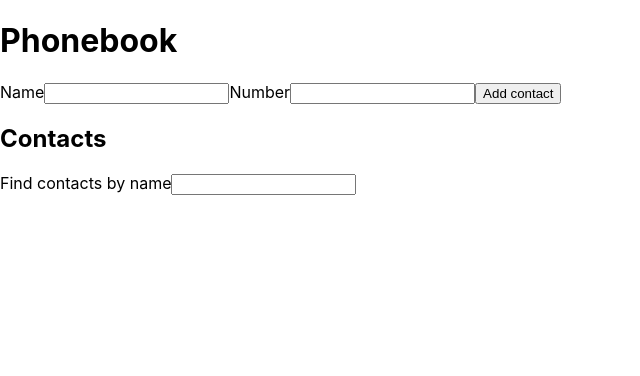
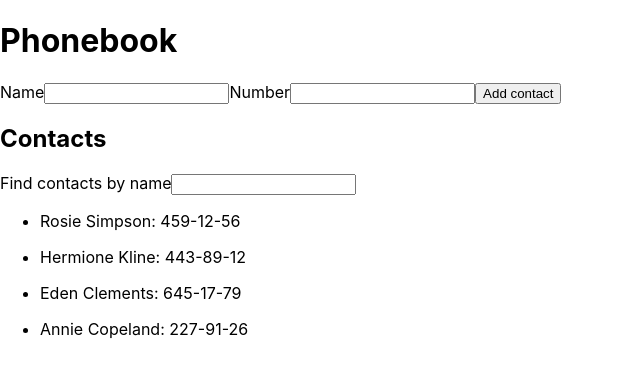
Before and after one commit to BohdanKushnerov/phonebook, a React (Create React App) app: page / in a window 1280 px wide. Shown: the top 376 px of the page, without its empty margins (0-640 px from the left). Built offline with nearby package versions, Linux system fonts and the light colour scheme.

Commit message:
Add component

```diff
--- a/src/components/App.jsx
+++ b/src/components/App.jsx
@@ -2,23 +2,23 @@
 import { nanoid } from 'nanoid';
 import ContactForm from './ContactForm';
 import { Filter } from './Filter/Filter';
-import { ContactList } from './ContactList/ContactList';
+import { ContactList } from './Contacts/ContactList';
 
 export class App extends Component {
+  state = {
+    contacts: [
+      { id: 'id-1', name: 'Rosie Simpson', number: '459-12-56' },
+      { id: 'id-2', name: 'Hermione Kline', number: '443-89-12' },
+      { id: 'id-3', name: 'Eden Clements', number: '645-17-79' },
+      { id: 'id-4', name: 'Annie Copeland', number: '227-91-26' },
+    ],
+    filter: '',
+  };
+
   // state = {
-  //   contacts: [
-  //     { id: 'id-1', name: 'Rosie Simpson', number: '459-12-56' },
-  //     { id: 'id-2', name: 'Hermione Kline', number: '443-89-12' },
-  //     { id: 'id-3', name: 'Eden Clements', number: '645-17-79' },
-  //     { id: 'id-4', name: 'Annie Copeland', number: '227-91-26' },
-  //   ],
+  //   contacts: [],
   //   filter: '',
   // };
-
-  state = {
-    contacts: [],
-    filter: '',
-  };
 
   addContact = obj => {
     this.setState(prevState => ({
--- /dev/null
+++ b/src/components/Contacts/Contact/Contact.jsx
@@ -0,0 +1,16 @@
+import PropTypes from 'prop-types';
+
+export const Contact = ({ name, number }) => {
+  return (
+    <div>
+      <p>
+        {name}: {number}
+      </p>
+    </div>
+  );
+};
+
+Contact.propTypes = {
+  name: PropTypes.string.isRequired,
+  number: PropTypes.string.isRequired,
+};
--- a/src/components/ContactList/ContactList.jsx
+++ b/src/components/Contacts/ContactList.jsx
@@ -1,4 +1,5 @@
 import PropTypes from 'prop-types';
+import { Contact } from './Contact/Contact';
 import { nanoid } from 'nanoid';
 
 export const ContactList = ({ contacts, visibleContacts }) => {
@@ -7,7 +8,7 @@
       {visibleContacts.map(({ name, number }) => {
         return (
           <li key={nanoid()}>
-            {name}: {number}
+            <Contact name={name} number={number} />
           </li>
         );
       })}
```
